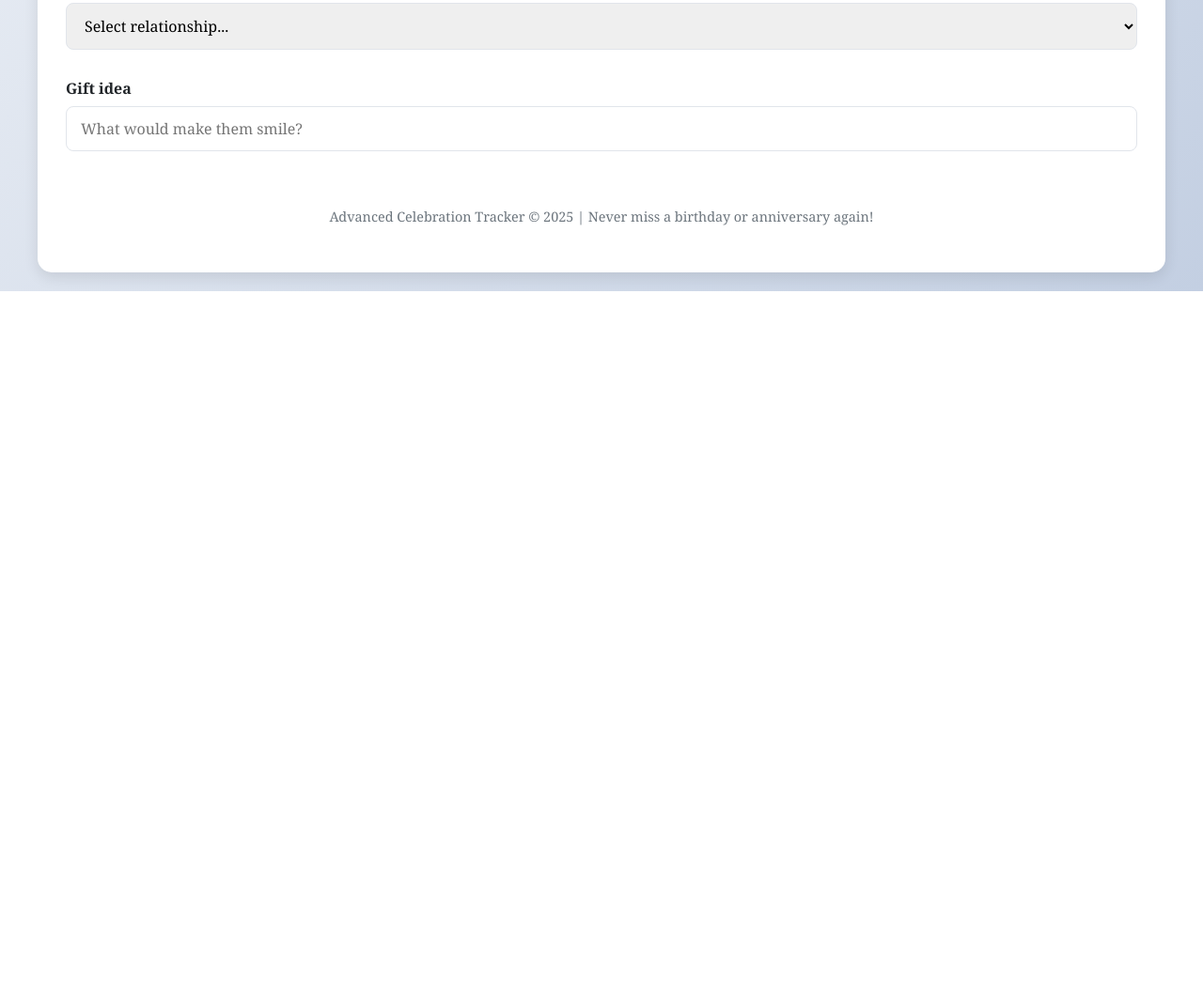
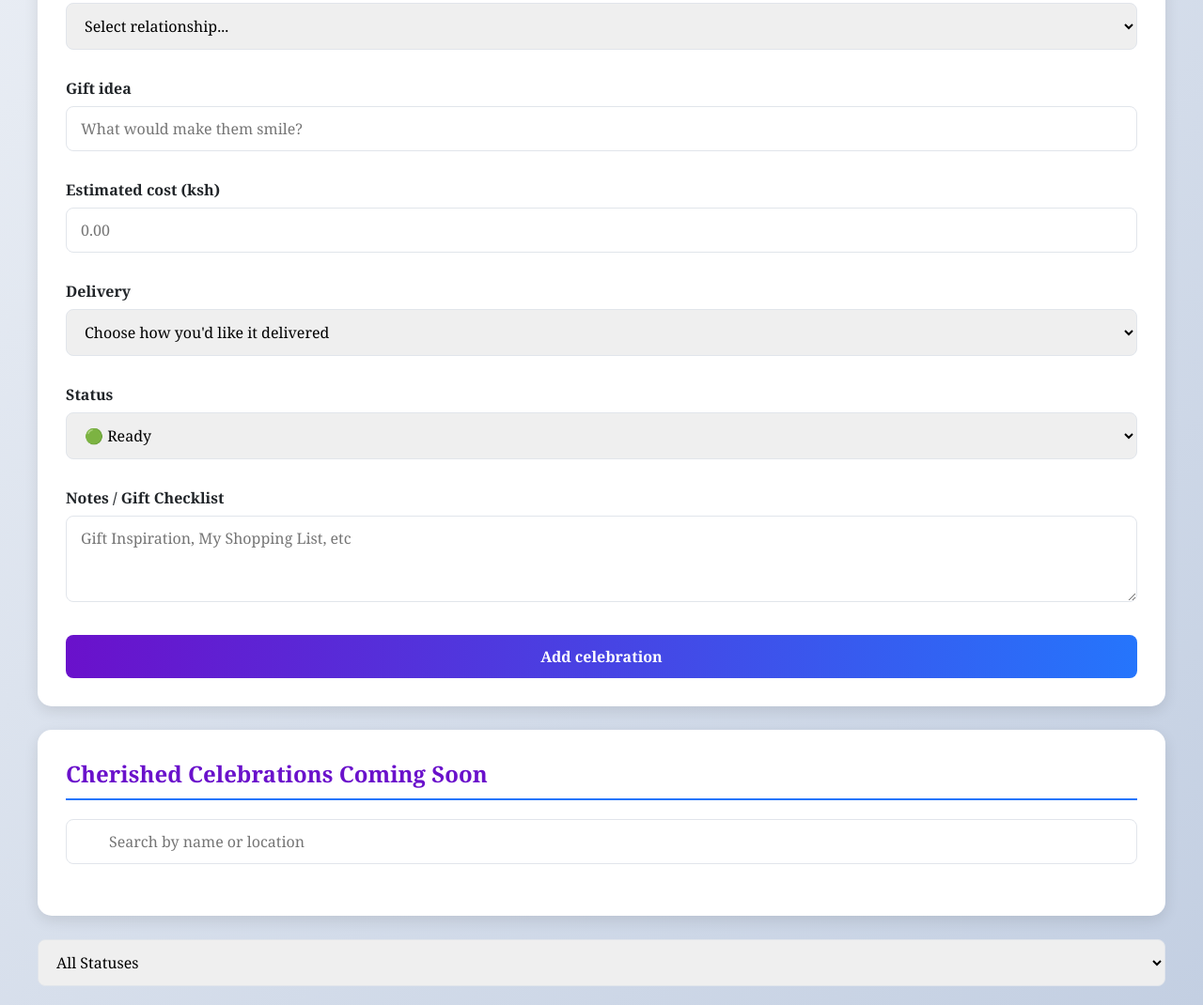
Before and after one commit to JamesKamau-5773/celebration-gift-tracker, a website: page index.html in a window 1280 px wide. Shown: the part 847-1917 px from the top of the page at 94% size. Before the commit the page ends 1157 px from the top, so only its background shows below. Drawn offline with Linux system fonts and the light colour scheme.

Commit message:
enhance celebration form and add list section

```diff
--- a/index.html
+++ b/index.html
@@ -69,11 +69,64 @@
             <input type = "text" id = "gift" placeholder = "What would make them smile?" required >
           </div>
 
+          <div class = "form-group">
+            <label for = "cost"> Estimated cost (ksh) </label>
+            <input type = "number" id = "cost" placeholder = "0.00" min = "0" step = "0.01"required >
+          </div>
 
+          <div class = "form-group">
+            <label for = "delivery"> Delivery </label>
+            <select id = "delivery">
+              <option value = "" > Choose how you'd like it delivered </option>
+              <option value = "In Person" > Inperson </option>
+              <option value = "Mobile Money" > Mobile Money </option>
+              <option value = "Gift card" > Gift Card </option>
+              <option value = "Date" > Date </option>
+            </select>
+          </div>
 
-  <footer>
-    <p>Advanced Celebration Tracker © 2025 | Never miss a birthday or anniversary again!</p>
-  </footer>
+          <div class = "form-group">
+            <label for = "status">Status</label>
+            <select id = "status">
+              <option value = "Ready"> 🟢 Ready </option>
+              <option value = "In progress" > ⏳ Brewing </option>
+              <option value = "Not ready" > 🔴  Not Ready </option>
+            </select>
+          </div>
+
+          <div class = form-group>
+            <label for = "notes">Notes / Gift Checklist</label>
+            <textarea  id = "notes" placeholder="Gift Inspiration, My Shopping List, etc" rows = "3"></textarea>
+          </div>
+
+          <button type = "submit">Add celebration</button>
+
+        </form>
+      </div>
+
+      <div class = list-section >
+        <h2> Cherished Celebrations Coming Soon </h2>
+        <div class = "search-container" >
+          <input type = "text" id = "searchInput" placeholder = "Search by name or location">
+        </div>
+
+        <div class = "celebration-list" id = "celebration-list">
+          <!-- celebration items will be added here dynamically -->
+        </div>
+      </div>
+    </div>
+
+      <div class="filter-controls">
+        <select id="filterstatus">
+          <option value = "all">All Statuses</option>
+          <option value = "upcoming">Upcoming</option>
+          <option value = "today">Today</option>
+          <option value = "past">Past</option>
+        </select>
+
+      </div>
+    </div>
+
 
   <script type = "module" src="./index.js"></script>
 </body>
```
